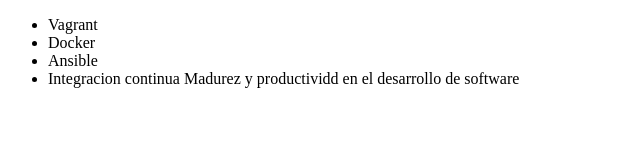
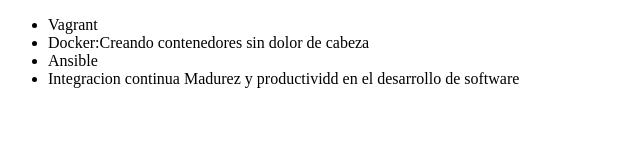
Before and after one commit to VictorPerez28/alura-git, a plain HTML site: page index.html in a window 1280 px wide. Shown: the whole page, without its empty margins (0-640 px from the left). Drawn offline with Linux system fonts and the light colour scheme.

Commit message:
Corrigiendo el curso kubernetes

```diff
--- a/index.html
+++ b/index.html
@@ -7,7 +7,7 @@
 <body>
      <ul>
          <li> Vagrant </li>
-         <li> Docker </li>
+         <li> Docker:Creando contenedores sin dolor de cabeza </li>
          <li> Ansible </li>
          <li> Integracion continua Madurez y productividd en el desarrollo de software </li>
      </ul>
```
